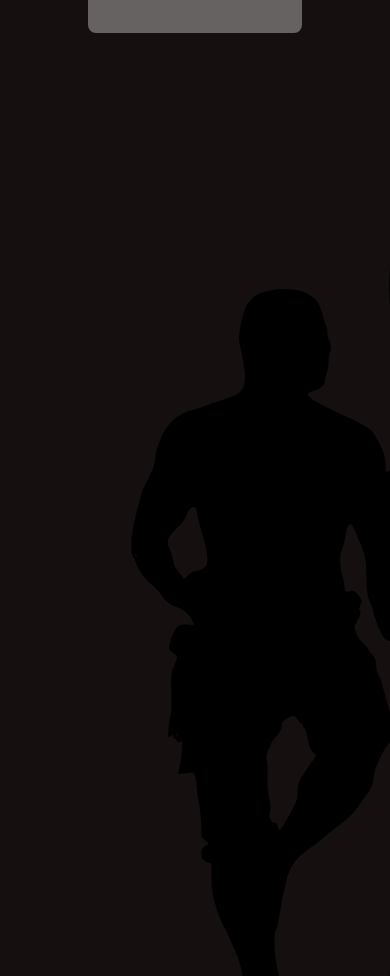
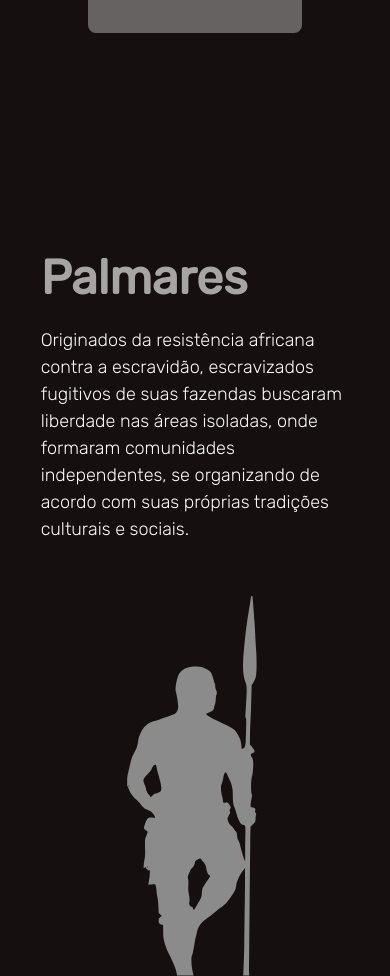
Before and after one commit to K1Melo/pjct-quilombolas, a Vue app: page /lugares in a window 390 px wide. Shown: the part 2400-3376 px from the top of the page. Built offline with nearby package versions, Linux system fonts and the light colour scheme; what vue3-particles would draw is missing.

Commit message:
Locations

```diff
--- a/src/components/Locations/PalmaresComp.vue
+++ b/src/components/Locations/PalmaresComp.vue
@@ -1,9 +1,11 @@
 <template>
     <div class="palmares">
+        <div class="zumbi" data-aos="fade-in" data-aos-duration="1500">
+
             <svg version="1.0" xmlns="http://www.w3.org/2000/svg" viewBox="0 0 683.000000 1024.000000"
                 preserveAspectRatio="xMidYMid meet">
 
-            <g transform="translate(0.000000,1024.000000) scale(0.100000,-0.100000)" fill="#000000" stroke="none">
+                <g transform="translate(0.000000,1024.000000) scale(0.100000,-0.100000)" stroke="none">
                     <path d="M4940 10235 c0 -11 -60 -392 -95 -605 -37 -228 -58 -410 -101 -870
     -40 -438 -28 -669 47 -858 26 -65 29 -84 29 -190 0 -111 -9 -291 -30 -606 -9
     -124 -8 -142 7 -158 16 -18 15 -131 -2 -620 -1 -32 -9 -85 -16 -119 -13 -58
@@ -68,18 +70,189 @@ m1913 -235 c11 -27 40 -91 63 -144 75 -164 88 -229 90 -424 2 -175 14 -264 45
                 </g>
             </svg>
         </div>
+        <div class="text-zumbi" data-aos="fade-left" data-aos-duration="3000">
+            <div class="title-palmares">
+                <h2>Palmares</h2>
+            </div>
+            <div class="palmares-description">
+                <p>Originados da resistência africana contra a escravidão, escravizados fugitivos de suas fazendas buscaram
+                    liberdade nas áreas isoladas, onde formaram comunidades independentes, se organizando de acordo com suas
+                    próprias tradições culturais e sociais.</p>
+            </div>
+        </div>
+    </div>
 </template>
 
-<style scoped>
+<style lang="less" scoped>
 .palmares {
     overflow: hidden;
     width: 100%;
     height: 100vh;
+    display: flex;
+    align-items: center;
+    justify-content: end;
 }
 
+.zumbi {
+    display: flex;
+    align-items: flex-end;
+    height: 100vh;
+    z-index: 0;
+
     svg {
-    /* width: 319pt; */
-    /* height: 512pt; */
-    height: 100%;
+        width: 70vh;
+        height: auto;
+        position: absolute;
+        left: 0px;
     }
-</style>
+}
+
+.text-zumbi {
+    width: 50%;
+    z-index: 1;
+
+    .title-palmares {
+        width: 90%;
+
+        h2 {
+            color: #000;
+            line-height: 1;
+            font-size: 4em;
+        }
+
+        margin: 0;
+        opacity: 0.8;
+    }
+
+    .palmares-description {
+        margin-top: 2vh;
+
+        width: 80%;
+        font-size: 30px;
+        font-weight: 100;
+    }
+}
+
+.dark {
+
+    .zumbi {
+
+        svg {
+            fill: #8b8b8b;
+        }
+    }
+
+    .text-zumbi {
+
+        .title-palmares {
+            width: 90%;
+
+            h2 {
+                color: #ffffff;
+                line-height: 1;
+            }
+        }
+
+        .palmares-description {
+            color: #ffffff;
+        }
+    }
+
+}
+
+@media only screen and (max-width: 1025px) {
+    .zumbi {
+        display: flex;
+        align-items: flex-end;
+        height: 100vh;
+        z-index: 0;
+
+        svg {
+            width: 50vh;
+            height: auto;
+            position: absolute;
+            left: 0px;
+        }
+    }
+
+    .text-zumbi {
+
+        .title-palmares {
+            width: 90%;
+
+            h2 {
+                color: #000;
+                font-size: 2em;
+            }
+
+            margin: 0;
+            opacity: 0.8;
+        }
+
+        .palmares-description {
+            margin-top: 2vh;
+
+            width: 90%;
+            font-size: 18px;
+        }
+    }
+}
+
+@media only screen and (max-width: 912px) {
+    .palmares {
+        overflow: hidden;
+        width: 100%;
+        height: 100vh;
+        display: flex;
+        align-items: start;
+        justify-content: end;
+    }
+
+    .zumbi {
+        display: flex;
+        align-items: flex-end;
+        height: 100vh;
+        z-index: 0;
+
+        svg {
+            width: 30vh;
+            height: auto;
+            position: absolute;
+            left: calc(50% - 15vh);
+        }
+    }
+
+    .text-zumbi {
+        width: 90%;
+        height: 65%;
+        display: flex;
+        flex-direction: column;
+        justify-content: center;
+
+        .title-palmares {
+            h2 {
+                font-size: 4em;
+            }
+        }
+
+        .palmares-description {
+            width: 90%;
+            font-size: 23px;
+        }
+    }
+}
+
+@media only screen and (max-width: 600px) {
+    .text-zumbi {
+        .title-palmares {
+            h2 {
+                font-size: 3em;
+            }
+        }
+
+        .palmares-description {
+            width: 90%;
+            font-size: 18px;
+        }
+    }
+}</style>
```
Also changed, not shown: src/assets/zumbi.png. Lines whose indentation alone changed are shown as unchanged.
